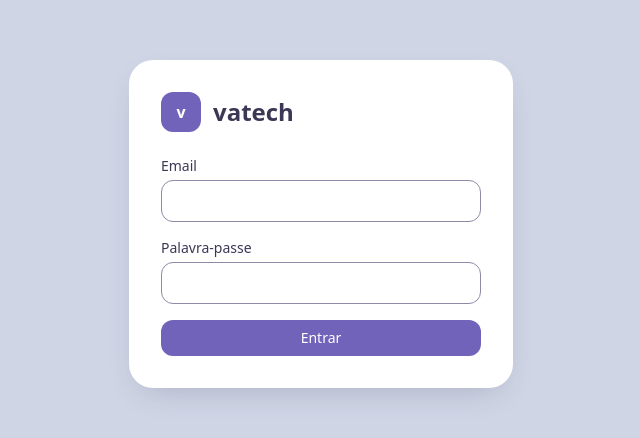
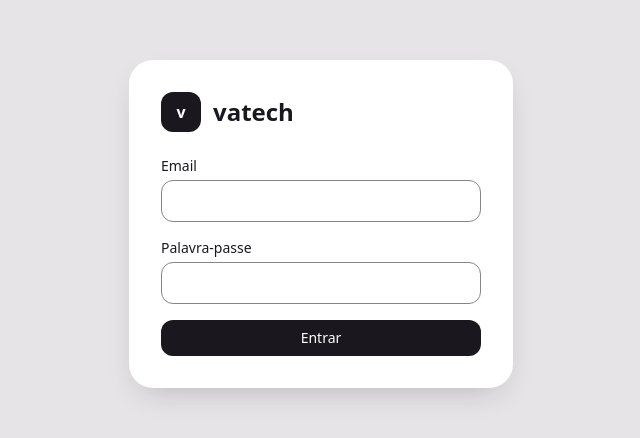
Before and after one commit to arthrtx/vatech, a Next.js app in the folder web/: page /login in a window 1280 px wide. Shown: the part 176-614 px from the top of the page, without its empty margins (319-959 px from the left). Built offline with nearby package versions, Linux system fonts and the light colour scheme; no server answers.

Commit message:
feat(web): paleta de cores Setuptech (#46)

```diff
--- a/web/src/app/globals.css
+++ b/web/src/app/globals.css
@@ -1,34 +1,35 @@
 @import "tailwindcss";
 
 /*
- * Tokens medidos nas referências do Arthur (dashboard claro em lilás, nov/2026).
+ * Paleta Setuptech (nov/2026): #FF0B71 #08F2B0 #1A181E #2D262D #FFFFFF; fundo, campo,
+ * suave e linhas são tons claros derivados de #2D262D (aprovados pelo dono).
  * Ver docs/DESIGN.md, secção "Tokens". Valores marcados "ajustado" foram escurecidos
  * para cumprir contraste 4.5:1; os restantes são o pixel medido.
  * TODO: token em falta (família de fonte da referência não identificada; fica system-ui).
  */
 @theme {
-  --color-fundo: #cfd5e5;
+  --color-fundo: #e7e4e8;
   --color-painel: #ffffff;
-  --color-campo: #f3f3f3;
-  --color-trilho: #e8e9ed;
-  --color-primaria: #7163ba;
-  --color-primaria-forte: #55479f;
-  --color-primaria-escura: #5a5082;
-  --color-primaria-suave: #f1e8ff;
-  --color-rosa: #f1648f;
-  --color-rosa-suave: #fde3ec; /* ajustado: fundo claro para texto escuro legível */
-  --color-positivo: #16b53f;
-  --color-texto: #3c3755;
-  --color-texto-suave: #625f78; /* ajustado: medido #9998a0 não passa 4.5:1 */
-  --color-linha: #e8e9ed;
-  --color-linha-forte: #8f8aa8; /* ajustado: borda de campo com 3:1 sobre branco */
+  --color-campo: #f4f2f5;
+  --color-trilho: #e7e4e8;
+  --color-primaria: #1a181e;
+  --color-primaria-forte: #2d262d;
+  --color-primaria-escura: #2d262d;
+  --color-primaria-suave: #ece9ed;
+  --color-rosa: #ff0b71;
+  --color-rosa-suave: #ffe3ee; /* ajustado: fundo claro para texto escuro legível */
+  --color-positivo: #08f2b0;
+  --color-texto: #1a181e;
+  --color-texto-suave: #5c555d; /* ajustado: medido #9998a0 não passa 4.5:1 */
+  --color-linha: #e7e4e8;
+  --color-linha-forte: #8a838b; /* ajustado: borda de campo com 3:1 sobre branco */
 
   --radius-controlo: 0.75rem;
   --radius-cartao: 1.5rem;
   --radius-barra: 2rem;
   --radius-painel: 2.5rem;
 
-  --shadow-suave: 0 12px 32px -14px rgb(60 55 85 / 0.28);
+  --shadow-suave: 0 12px 32px -14px rgb(26 24 30 / 0.28);
 }
 
 body {
--- a/web/src/components/Agenda.tsx
+++ b/web/src/components/Agenda.tsx
@@ -28,7 +28,7 @@ const diasSemana = ["Seg", "Ter", "Qua", "Qui", "Sex", "Sáb", "Dom"];
 
 // Cores de estado com os tokens de globals.css. Aprovado = cheio, pendente = tracejado.
 const estiloEstado = {
-  aprovado: "border-primaria bg-primaria text-white",
+  aprovado: "border-positivo bg-positivo text-texto",
   pendente: "border-dashed border-primaria bg-painel text-texto",
   recusado: "",
 } as const;
--- a/web/src/components/AppShell.tsx
+++ b/web/src/components/AppShell.tsx
@@ -68,7 +68,7 @@ export default function AppShell({
   ];
   if (user.papel === "admin") links.push({ href: "/funcionarios", texto: "Funcionários", Icone: IconeFuncionarios });
   const definicoes = { href: "/definicoes", texto: "Definições" };
-  const classeLink = (href: string) => `${botaoIcone} ${pathname === href ? "bg-primaria-escura" : itemInativo}`;
+  const classeLink = (href: string) => `${botaoIcone} ${pathname === href ? "bg-rosa" : itemInativo}`;
 
   const iniciais = user.nome
     .split(/\s+/)
```
